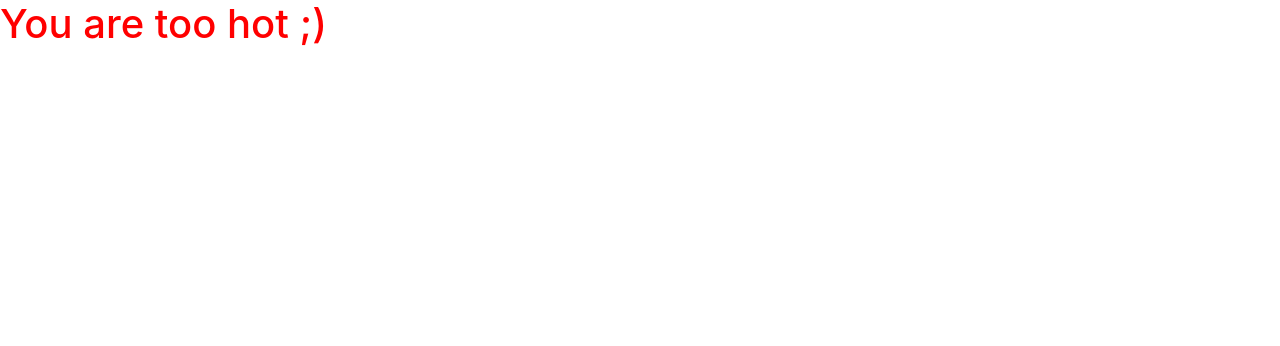
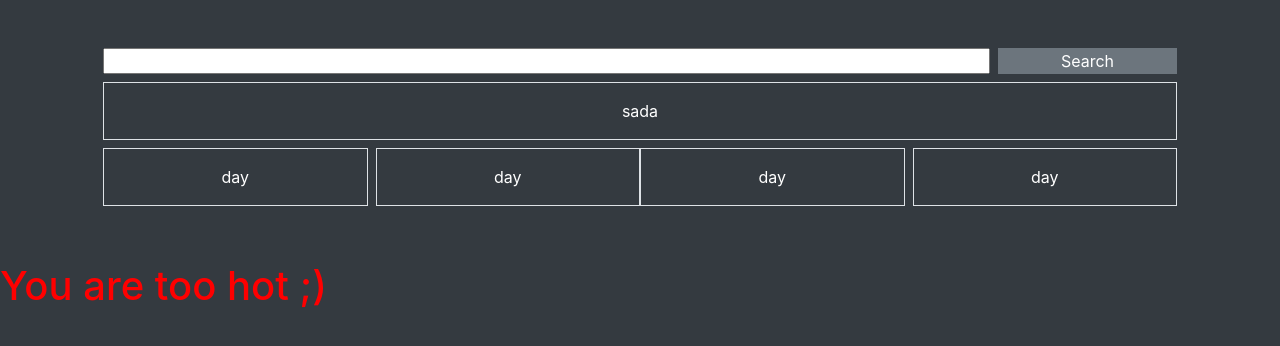
Before and after one commit to SafaErden/Weather-App, a website built with webpack: page dist/index.html in a window 1280 px wide. Built offline with nearby package versions, Linux system fonts and the light colour scheme.

Commit message:
create initial html UI

```diff
--- a/dist/index.html
+++ b/dist/index.html
@@ -4,7 +4,30 @@
     <title>The Weather App</title>
     <link rel="stylesheet" href="https://stackpath.bootstrapcdn.com/bootstrap/4.4.1/css/bootstrap.min.css" integrity="sha384-Vkoo8x4CGsO3+Hhxv8T/Q5PaXtkKtu6ug5TOeNV6gBiFeWPGFN9MuhOf23Q9Ifjh" crossorigin="anonymous">
   </head>
-  <body>
+  <body class="bg-dark">
+    <div class="container p-5">
+      <div class="row mb-2">
+        <div class="col-10 p-0 pr-2"><input type="text" class=" w-100 h-100"></div>
+        <div class="col-2 p-0"><button type="submit" class="h-100 w-100 border-0 bg-secondary text-white">Search</button></div>
+      </div>
+      <div class="row my-1">
+        <div class="col border text-white text-center py-3">sada</div>
+      </div>
+      <div class="row my-1">
+        <div class="col-12 col-md-6 col-lg-3  text white p-0 pr-1 py-1 text-white text-center">
+          <div class="border w-100 py-3">day</div>
+        </div>
+        <div class="col-12 col-md-6 col-lg-3  text white p-0 pl-1 py-1 text-white text-center">
+          <div class="border w-100 py-3">day</div>
+        </div>
+        <div class="col-12 col-md-6 col-lg-3  text white p-0 pr-1 py-1 text-white text-center">
+          <div class="border w-100 py-3">day</div>
+        </div>
+        <div class="col-12 col-md-6 col-lg-3  text white p-0 pl-1 py-1 text-white text-center">
+          <div class="border w-100 py-3">day</div>
+        </div>
+      </div>
+    </div>
 
 
 
```
